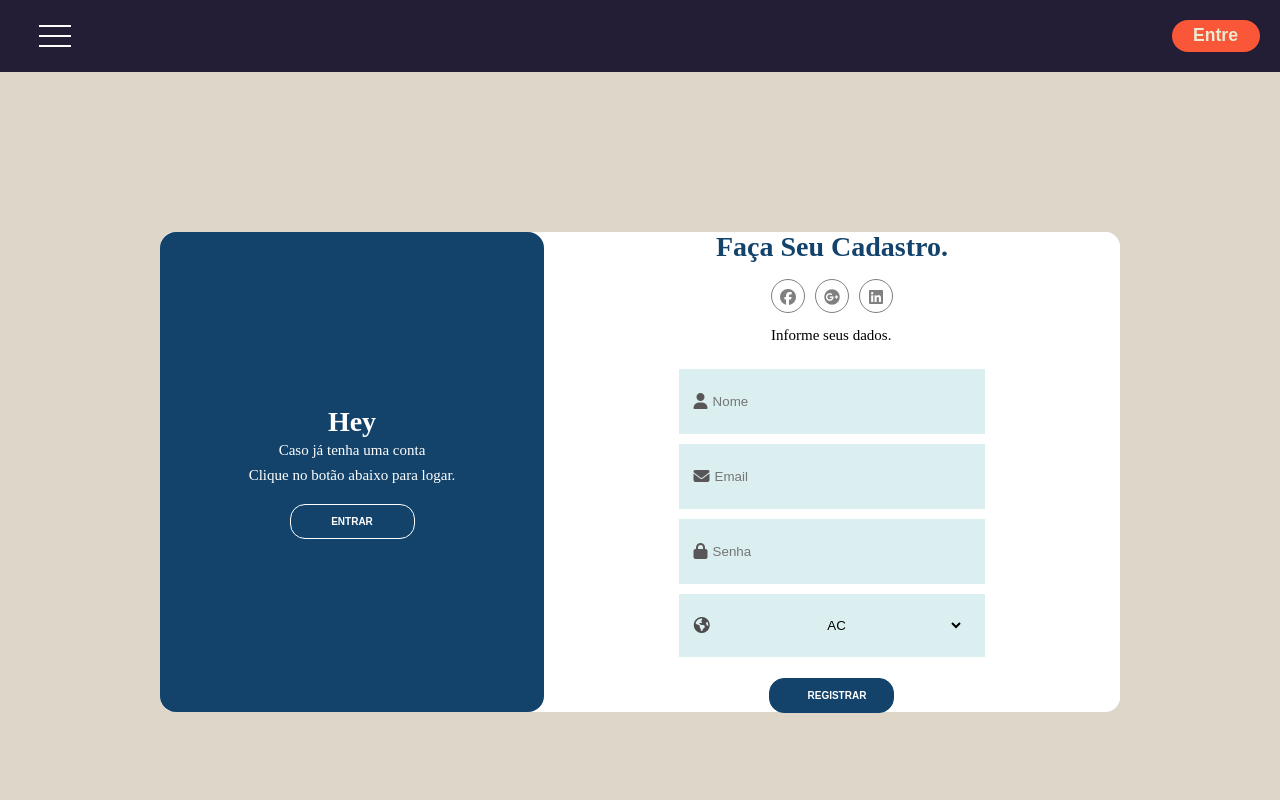
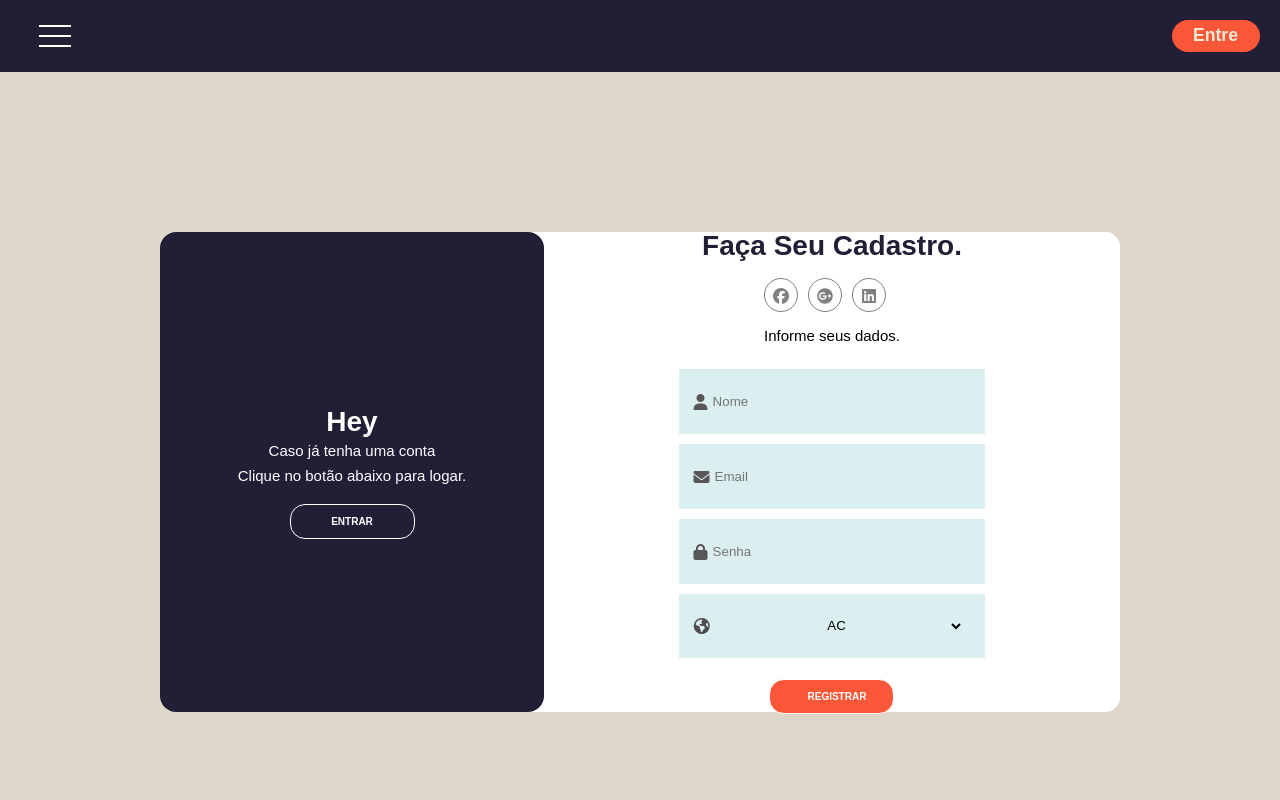
Before and after one commit to RafaellaKimberlly/Grupo-08, a plain HTML site: page Site Institucional/WebSite/html/login-cadastro.html in a window 1280 px wide. Shown: the top 800 px of the page. Drawn offline with Linux system fonts and the light colour scheme.

Commit message:
Ajustando Login - Cores e Temp animação

```diff
--- a/Site Institucional/WebSite/css/cadastro-login.css
+++ b/Site Institucional/WebSite/css/cadastro-login.css
@@ -1,9 +1,11 @@
 @import url('https://fonts.googleapis.com/css2?family=Open+Sans:wght@300;400;700&display=swap');
+
 
 *{
     margin: 0;
     padding: 0;
     box-sizing: border-box;
+    font-family: 'Poppins', sans-serif;
 }
 
 /*CONTAINER PAGINA*/
@@ -29,7 +31,7 @@
 .content::before{
     content: "";
     position: absolute;
-    background-color: rgb(19, 67, 107);
+    background-color: #231D36;
     width: 40%;
     height:100%;
     border-top-left-radius: 16px;
@@ -172,7 +174,7 @@
 }
 
 .titulo-cadastro{
-    color: rgb(19, 67, 107);
+    color: #231D36;
 }
 /* FINAL DO AJUSTE DOS TITULOS DAS PÁGINAS */
 
@@ -222,20 +224,20 @@
 }
 
 .btn-second_user{
-    background-color: rgb(19, 67, 107);
-    border: 1px solid rgb(19, 67, 107);
+    background-color: #F95738 ;
+    border: 1px solid ;
     transition: background-color .5s;
 }
 
 .btn-second_user:hover{
     background-color: white;
-    border: 1px solid rgb(19, 67, 107);
-    color: rgb(19, 67, 107);
+    border: 1px solid #231D36;
+    color: #231D36;
 }
 
 .btn-primary_user:hover{
     background-color: white;
-    color: rgb(19, 67, 107);
+    color: #231D36;
 }
 /* FINAL DOS AJUSTES DOS BOTÕES, ESTILIZAÇÃO ETC... */
 
@@ -257,24 +259,24 @@
     left: 60%;
     border-top-right-radius: 16px;
     border-bottom-right-radius: 16px;
-    animation: slidein 2s;
+    animation: slidein 0.5s;
     z-index: 12;
 }
 
 .sign-in-js .primeiro-conteudo .coluna-dados{
     z-index: -1;
     position: relative;
-    animation: deslocamento 2s;
+    animation: deslocamento 0.4s;
 }
 
 .sign-up-js .segundo-conteudo .coluna-dados{
     z-index: -1;
     position: relative;
-    animation: deslocamentodir 2s;
+    animation: deslocamentodir 0.4s;
 }
 
 .sign-up-js .content::before{
-    animation: slideout 2s;
+    animation: slideout 0.3s;
     z-index: 12;
 }
 
```
